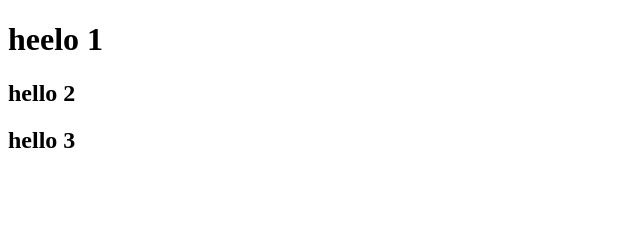
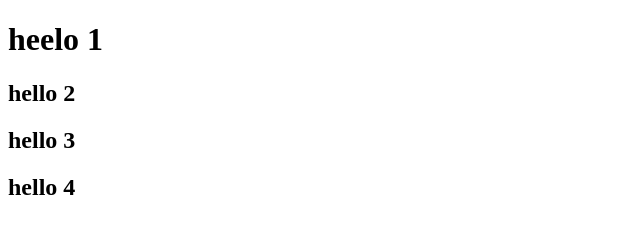
Before and after one commit to Luuhoaaa1212/demo-github, a plain HTML site: page index.html in a window 1280 px wide. Shown: the whole page, without its empty margins (0-640 px from the left). Drawn offline with Linux system fonts and the light colour scheme.

Commit message:
add text hello 4

```diff
--- a/index.html
+++ b/index.html
@@ -9,5 +9,6 @@
     <h1>heelo 1</h1>
     <h2>hello 2</h2>
     <h2>hello 3</h2>
+    <h2>hello 4</h2>
 </body>
 </html>
```
